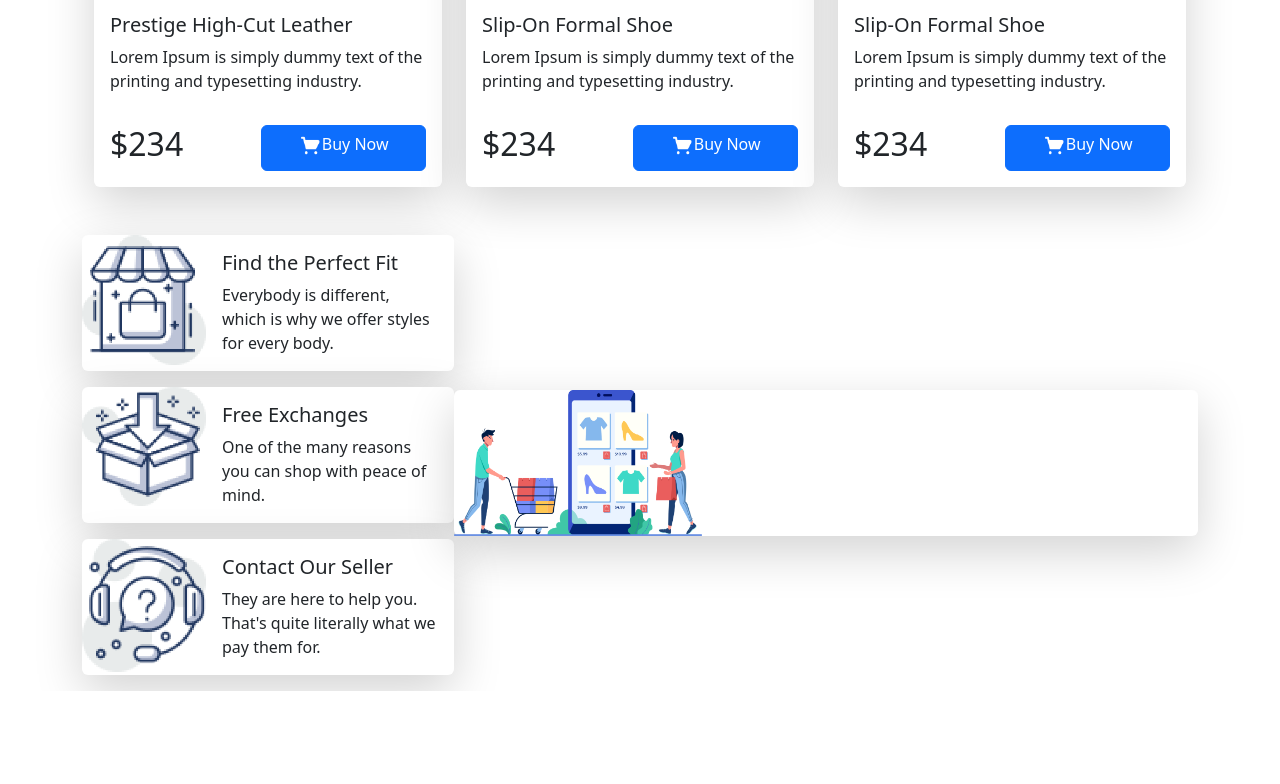
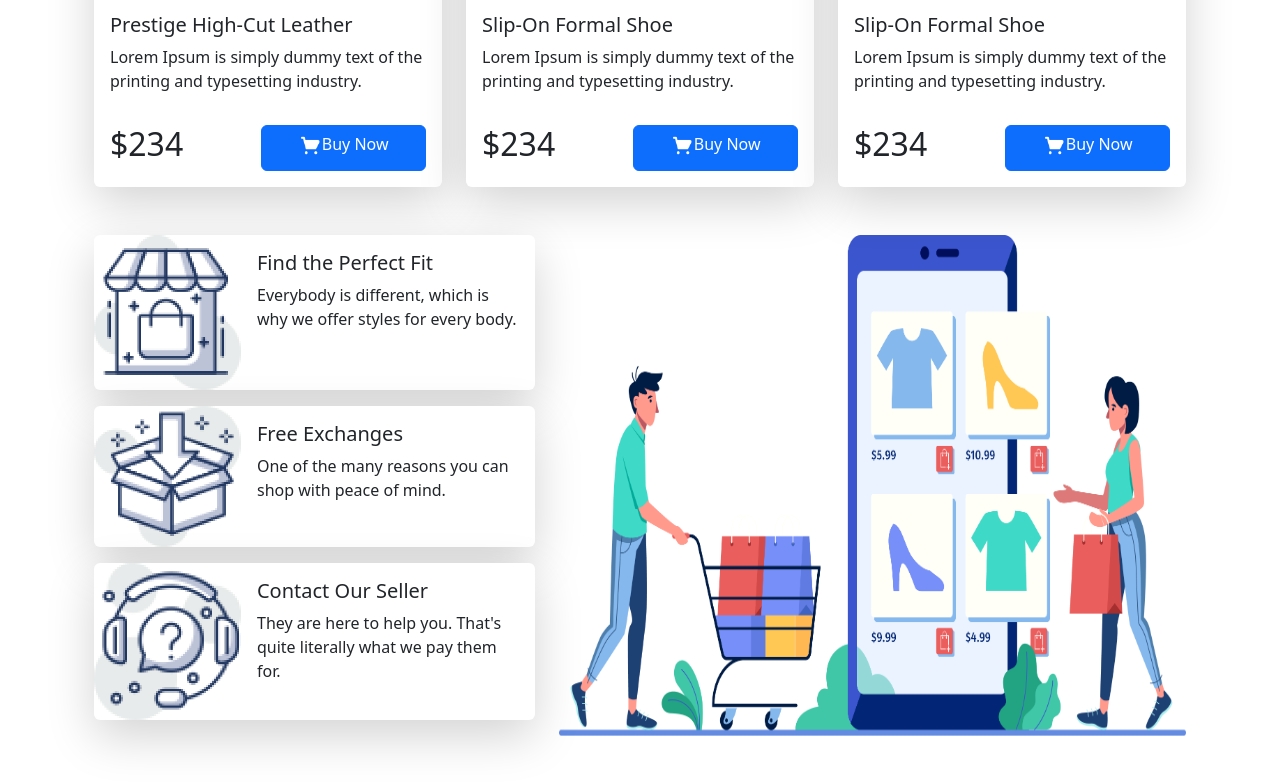
Before and after one commit to niloymodak/nike-react, a plain HTML site: page index.html in a window 1280 px wide. Shown: the part 1705-2489 px from the top of the page. Before the commit the page ends 2396 px from the top, so only its background shows below. Drawn offline with nearby package versions, Linux system fonts and the light colour scheme.

Commit message:
final commit

```diff
--- a/index.html
+++ b/index.html
@@ -178,11 +178,14 @@
                 </div>
             </div>
         </section>
+    </main>
     <!-- Formal shoes end -->
     <!-- Details start -->
-        <div class="d-flex justify-content-between align-items-center">
-            <div class="col-lg-4">
-                <div class="card mb-3 border border-0 shadow-lg " style="max-width: 540px;">
+    <section class=" container mb-5">
+        <div class="container  mt-5">
+            <div class="row d-flex">
+                <div class="col-5">
+                    <div class="card mb-3 border border-0 shadow-lg" style="max-width: 540px;">
                         <div class="row g-0">
                             <div class="col-md-4">
                                 <img src="icons/image 12.png" class="img-fluid rounded-start" alt="...">
@@ -196,7 +199,7 @@
                             </div>
                         </div>
                     </div>
-                <div class="card mb-3 border border-0 shadow-lg " style="max-width: 540px;">
+                    <div class="card mb-3 border border-0 shadow-lg" style="max-width: 540px">
                         <div class="row g-0">
                             <div class="col-md-4">
                                 <img src="icons/image 13.png" class="img-fluid rounded-start" alt="...">
@@ -205,17 +208,17 @@
                                 <div class="card-body">
                                     <h5 class="card-title">Free Exchanges</h5>
                                     <p class="card-text">One of the many reasons you can shop
-                                    with peace of mind.</p>
+                                        with peace of mind.
                                 </div>
                             </div>
                         </div>
                     </div>
-                <div class="card mb-3 border border-0 shadow-lg " style="max-width: 540px;">
+                    <div class="card mb-3 border border-0 shadow-lg" style="max-width: 540px;">
                         <div class="row g-0">
                             <div class="col-md-4">
                                 <img src="icons/image 14.png" class="img-fluid rounded-start" alt="...">
                             </div>
-                        <div class="col-md-8 ">
+                            <div class="col-md-8">
                                 <div class="card-body">
                                     <h5 class="card-title">Contact Our Seller</h5>
                                     <p class="card-text">They are here to help you. That's quite
@@ -225,23 +228,12 @@
                         </div>
                     </div>
                 </div>
-            <div>
-                <div class="card border border-0 shadow-lg " style="max-width: 800px;">
-                    <div class="row g-0">
-                        <div class="col-md-4">
-                            <img src="icons/XMLID 1.png" class="img-fluid " alt="...">
+                <div class="col-7">
+                    <img class="w-100 h-100" src="icons/XMLID 1.png" alt="">
                 </div>
             </div>
-                </div>
-            </div>
-        </div>
-        </div>
-        </div>
-
+    </section>
     <!-- Details end -->
-    </main>
-
-
 
 
 
```
Lines whose indentation alone changed are shown as unchanged.
